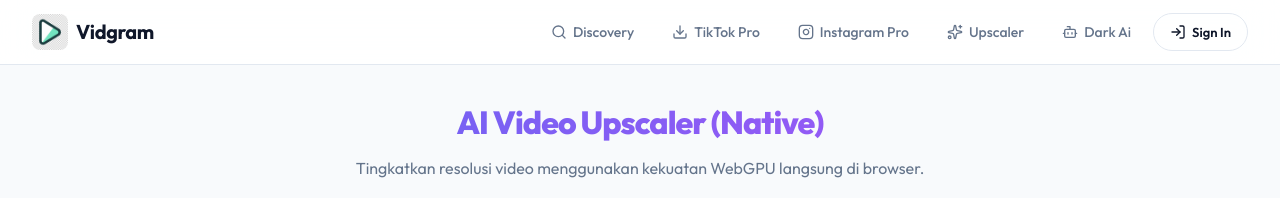
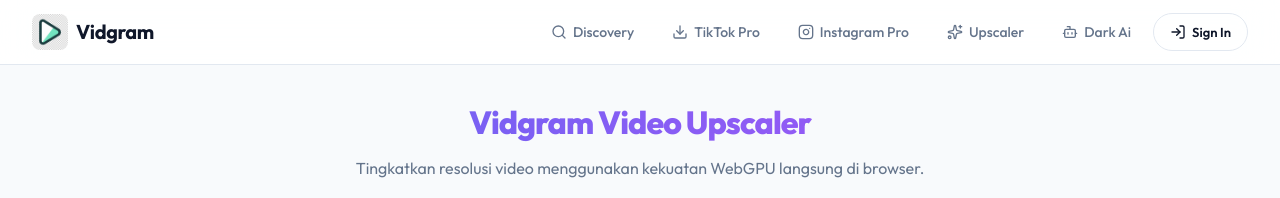
Before and after one commit to aronisme/vidgram, a Next.js app: page /upscaler in a window 1280 px wide. Shown: the top 198 px of the page. Built offline with nearby package versions, Linux system fonts and the light colour scheme; no server answers.

Commit message:
fix(upscaler): allow WebGL fallback instead of hard blocking WebGPU, change UI title

```diff
--- a/src/app/upscaler/page.tsx
+++ b/src/app/upscaler/page.tsx
@@ -55,8 +55,8 @@ export default function NativeUpscalerPage() {
             case 'isSupported':
                 if (data && typeof data === 'object') {
                     if (!data.supported) {
-                        setState('error');
-                        setErrorMsg("Browser Anda tidak mendukung WebGPU yang dibutuhkan untuk AI Upscaler.");
+                        console.warn("WebGPU not fully supported, relying on fallback.");
+                        setHardwareWarning("WebGPU tidak terdeteksi. Upscaler mungkin berjalan lebih lambat (Mode Kompatibilitas).");
                     } else if (data.hardwareProfile) {
                         const profile = data.hardwareProfile;
                         if (profile.cpu.estimatedSpeed === 'slow' || profile.memory.tier === 'low') {
@@ -64,8 +64,8 @@ export default function NativeUpscalerPage() {
                         }
                     }
                 } else if (!data) {
-                    setState('error');
-                    setErrorMsg("Browser Anda tidak mendukung WebGPU yang dibutuhkan untuk AI Upscaler.");
+                    console.warn("WebGPU not fully supported, relying on fallback.");
+                    setHardwareWarning("WebGPU tidak terdeteksi. Upscaler mungkin berjalan lebih lambat (Mode Kompatibilitas).");
                 }
                 break;
             case 'progress':
@@ -247,7 +247,7 @@ export default function NativeUpscalerPage() {
         <div className="animate-fade-in" style={{ maxWidth: '1000px', margin: '0 auto', paddingTop: '2rem', paddingBottom: '3rem' }}>
             <div style={{ marginBottom: '2rem', textAlign: 'center' }}>
                 <h1 style={{ fontSize: '2rem', fontWeight: 800, letterSpacing: '-0.03em', background: 'linear-gradient(to right, #6366f1, #a855f7)', WebkitBackgroundClip: 'text', color: 'transparent' }}>
-                    AI Video Upscaler (Native)
+                    Vidgram Video Upscaler
                 </h1>
                 <p style={{ color: 'var(--text-secondary)', marginTop: '0.5rem' }}>
                     Tingkatkan resolusi video menggunakan kekuatan WebGPU langsung di browser.
```
